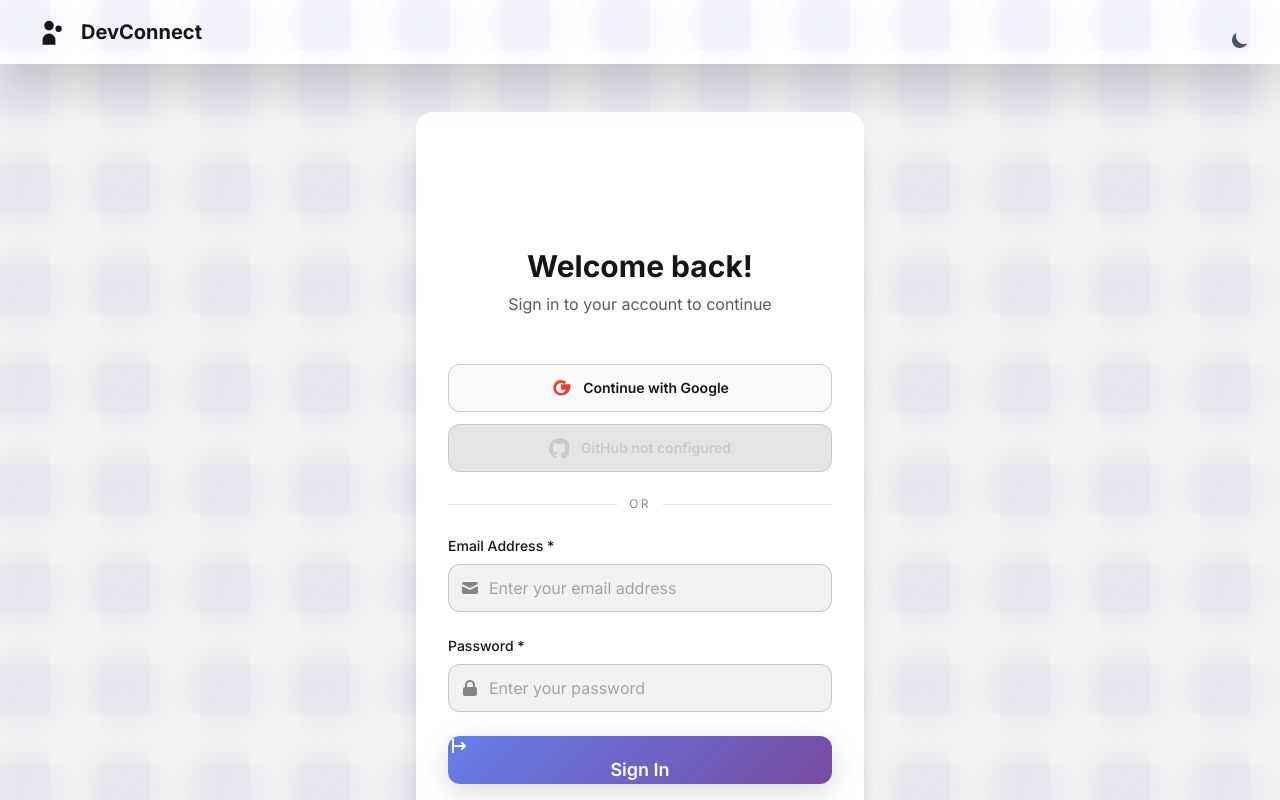
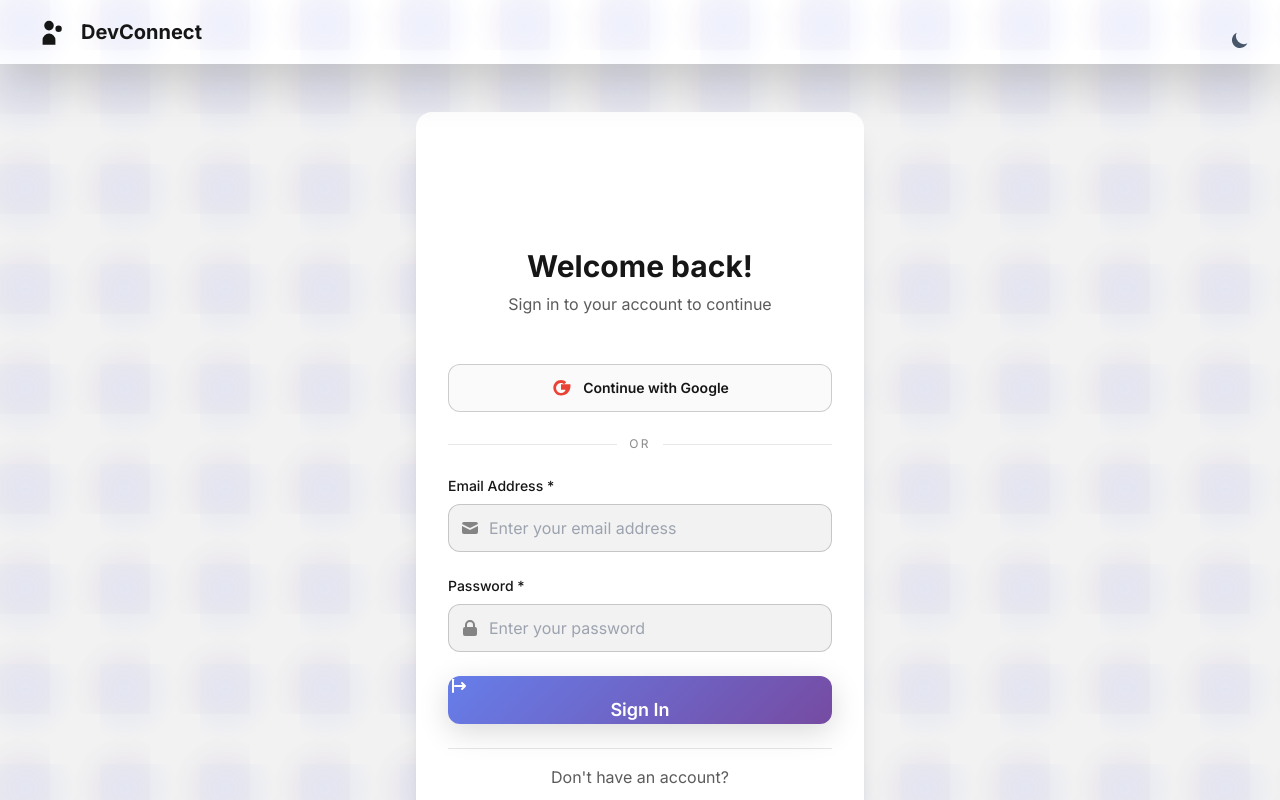
Before and after one commit to harsh-85293/Dev-Connect-Website, a React (Vite) app in the folder Frontend/: page /login in a window 1280 px wide. Shown: the top 800 px of the page. Built offline with nearby package versions, Linux system fonts and the light colour scheme; no server answers.

Commit message:
Remove GitHub login option from UI

```diff
--- a/Frontend/src/Components/Login.jsx
+++ b/Frontend/src/Components/Login.jsx
@@ -6,8 +6,6 @@ import { BASE_URL } from "../utils/constants";
 import { addUser } from "../utils/userSlice";
 import { signInWithGoogle, isFirebaseConfigured } from "../utils/firebase";
 import ThemeToggle from "./ThemeToggle";
-
-const githubLoginEnabled = String(import.meta.env.VITE_ENABLE_GITHUB_LOGIN || "").toLowerCase() === "true";
 
 const Login = () => {
   const [emailId, setEmailId] = useState("");
@@ -155,24 +153,6 @@ const Login = () => {
               {isSubmitting ? "Connecting…" : !isFirebaseConfigured ? "Google not configured" : "Continue with Google"}
             </button>
 
-            <button
-              type="button"
-              className="btn btn-outline w-full justify-center gap-3 rounded-xl border border-base-content/20 bg-base-200/40 hover:bg-base-200 text-base-content disabled:opacity-70"
-              disabled={isSubmitting || !githubLoginEnabled}
-              onClick={() => {
-                if (!githubLoginEnabled) {
-                  setError('GitHub login is not configured yet.');
-                  return;
-                }
-                window.location.href = `${BASE_URL}/auth/github`;
-              }}
-              title={!githubLoginEnabled ? 'GitHub OAuth is not enabled on the backend yet.' : undefined}
-            >
-              <svg viewBox="0 0 24 24" className="w-5 h-5" aria-hidden="true">
-                <path fill="currentColor" d="M12 .5a12 12 0 00-3.8 23.4c.6.1.8-.3.8-.6v-2.2c-3.3.7-4-1.6-4-1.6-.5-1.4-1.3-1.8-1.3-1.8-1.1-.7.1-.7.1-.7 1.2.1 1.9 1.2 1.9 1.2 1.1 1.9 2.9 1.4 3.6 1 .1-.8.4-1.4.7-1.7-2.6-.3-5.4-1.3-5.4-5.8 0-1.3.5-2.4 1.2-3.2-.1-.3-.5-1.5.1-3.1 0 0 1-.3 3.3 1.2A11.4 11.4 0 0112 7.2c1 0 2 .1 3 .4 2.3-1.6 3.3-1.2 3.3-1.2.7 1.6.2 2.8.1 3.1.8.8 1.2 1.9 1.2 3.2 0 4.5-2.8 5.5-5.5 5.8.4.4.8 1.1.8 2.3v3.4c0 .3.2.7.8.6A12 12 0 0012 .5z"/>
-              </svg>
-              {!githubLoginEnabled ? 'GitHub not configured' : 'Continue with GitHub'}
-            </button>
           </div>
 
           <div className="flex items-center gap-3 text-xs uppercase tracking-[0.2em] text-base-content/50">
```
